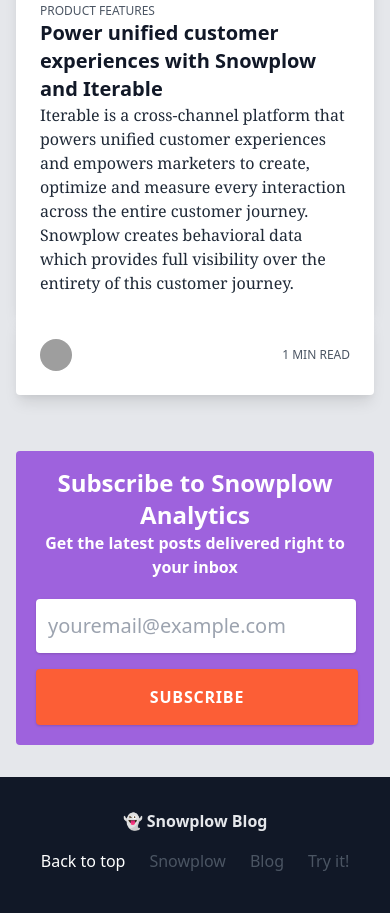
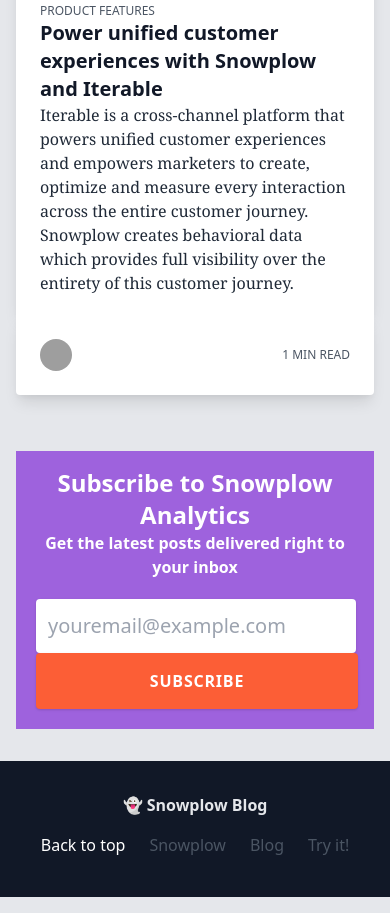
Before and after one commit to igneel64/snowplow-aws-demo, a plain HTML site: page index.html in a window 390 px wide. Shown: the part 2630-3543 px from the top of the page. Drawn offline with nearby package versions, Linux system fonts and the light colour scheme; grey boxes are pictures that could not be loaded; a script that the page names is missing.

Commit message:
Fixes v2

```diff
--- a/index.html
+++ b/index.html
@@ -157,14 +157,15 @@
 
 
 				<!--Subscribe-->
-				<div class="container font-sans rounded mt-8 mb-8 p-4 md:p-24 text-center" style="background-color: #9e62dd;">
+				<!--Subscribe-->
+				<div class="container font-sans md:rounded mt-8 mb-8 p-4 md:p-24 text-center" style="background-color: #9e62dd;">
 					<h2 class="font-bold break-normal text-2xl md:text-4xl text-white">Subscribe to Snowplow Analytics</h2>
 					<h3 class="font-bold break-normal font-normal text-white text-base md:text-xl">Get the latest posts delivered right to your inbox</h3>
 					<div class="w-full text-center pt-4">
 						<form action="#" id="sub">
 							<div class="max-w-xl mx-auto p-1 pr-0 flex flex-wrap items-center">
 								<input type="email" placeholder="youremail@example.com" class="flex-1 appearance-none rounded shadow p-3 text-gray-600 mr-2 focus:outline-none">
-								<button type="submit" class="flex-1 mt-4 md:mt-0 block md:inline-block appearance-none text-white text-base font-semibold tracking-wider uppercase py-4 rounded shadow" style="background-color: #FC5E36;">Subscribe</button>
+								<button type="submit" class="flex-1 mt-0 block md:inline-block appearance-none text-white text-base font-semibold tracking-wider uppercase py-4 rounded shadow" style="background-color: #FC5E36;">Subscribe</button>
 							</div>
 						</form>
 					</div>
```
Also changed, not shown: post.html (+2 -2 lines).
